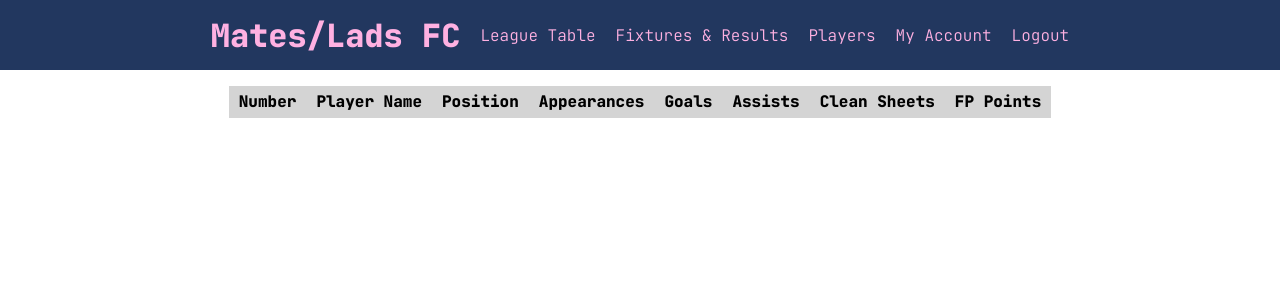
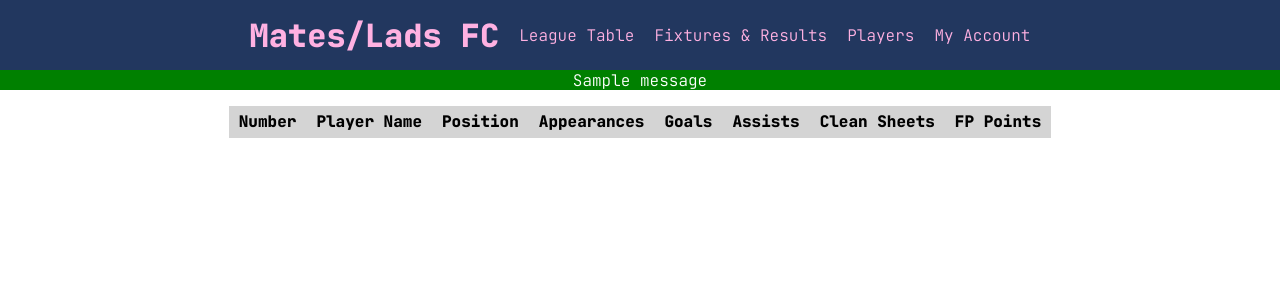
Before and after one commit to Jack-Keene/thursday-football, a Flask app: page /team_data/1 in a window 1280 px wide. Shown: the top 300 px of the page. Run offline with Flask 2, Linux system fonts and the light colour scheme; the visitor is signed in with stand-in values (Sample User, id 1); tables that the repository leaves empty hold one stand-in row (Sample ...); one stand-in notice (Sample message) is shown.

Commit message:
navbar issues

```diff
--- a/static/styles.css
+++ b/static/styles.css
@@ -404,7 +404,10 @@
 
 .league-table .flex {
     flex-wrap: wrap;
+    display: flex;
+    padding: 0 30px;
 }
+
 
 table {
     margin: 1rem;
--- a/static/utilities.css
+++ b/static/utilities.css
@@ -3,7 +3,16 @@
     max-width: 1100px;
     margin: 0 auto;
     overflow: auto;
-    /* padding: 0 40px; */
+}
+
+.alert {
+    width: 100%;
+    color: white;
+    height: 20px;
+    background-color: green;
+    text-align: center;
+    align-content: center;
+    align-items: center;
 }
 
 @media(max-width:500) {
@@ -11,7 +20,6 @@
         padding: 0 0;
     }
 }
-
 
 .flex {
     display: flex;
--- a/templates/includes/_layout.html
+++ b/templates/includes/_layout.html
@@ -9,6 +9,7 @@
 </head>
 <body>
     {% include 'includes/_navbar.html' %}
+    {% include 'includes/_message.html' %}
     <!-- <div class="container"> -->
         {% block body %} {% endblock %}
     <!-- </div> -->
--- /dev/null
+++ b/templates/includes/_message.html
@@ -0,0 +1,15 @@
+{% with messages = get_flashed_messages(with_categories=true) %}
+  {% if messages %}
+    {% for category, message in messages %}
+      <div class="alert alert-{{ category }}">{{ message }}</div>
+    {% endfor %}
+  {% endif %}
+{% endwith %}
+
+{% if error %}
+    <div class='alert alert-danger'>{{error}}</div>
+{% endif%}
+
+{% if msg %}
+    <div class='alert alert-success'>{{msg}}</div>
+{% endif%}
--- a/templates/includes/_navbar.html
+++ b/templates/includes/_navbar.html
@@ -11,7 +11,7 @@
                 {% endif %}
                 {% if session.logged_in %}
                 <li><a class="" href="/account">My Account</a></li>
-                <li><a class="" href="/logout">Logout</a></li>
+                <!-- <li><a class="" href="/logout">Logout</a></li> -->
                 {% else %}
                 <li><a class="" href="/login">Login</a></li>
                 <!-- <li><a class="" href="/register">Register</a> </li> -->
--- a/templates/my_account.html
+++ b/templates/my_account.html
@@ -4,6 +4,7 @@
     <ul>
         <div class="card"><a href="/set_password"><h1>Change Password</h1></a></div>
         <div class="card"><a href="/edit_player"><h1>Edit Details</h1></a></div>
+        <div class="card"><a href="/logout"><h1>Logout</h1></a></div>
     </ul>
 </section>
 {% endblock %}
```
